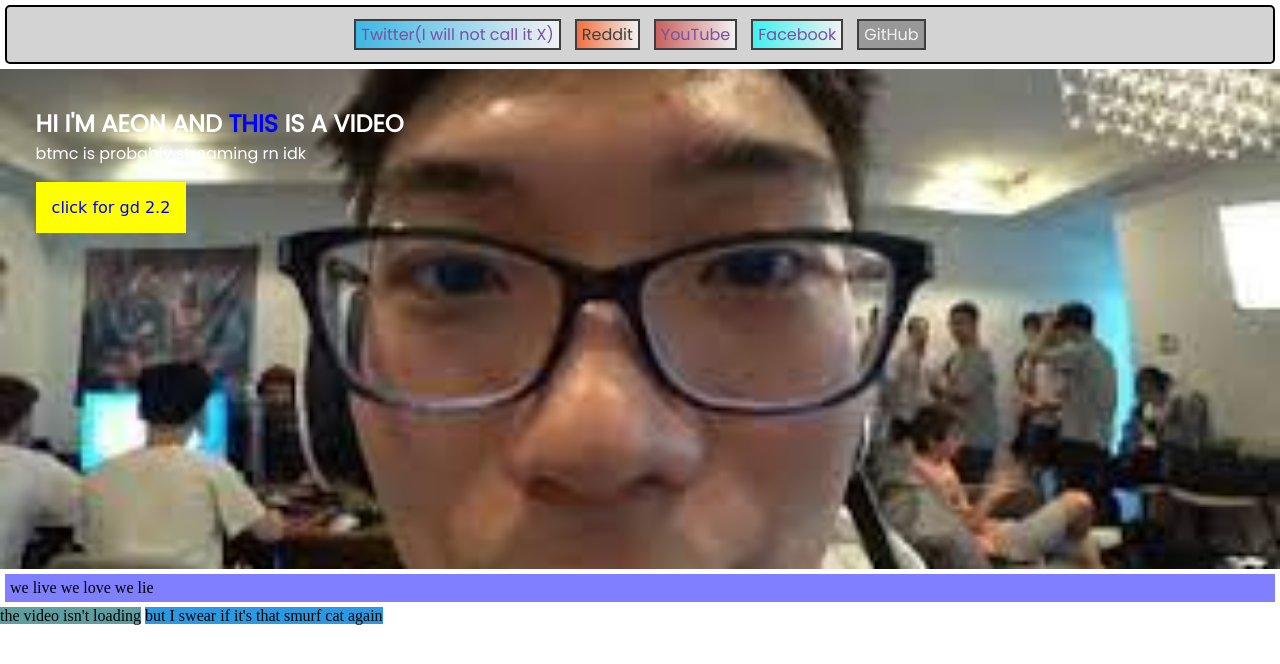
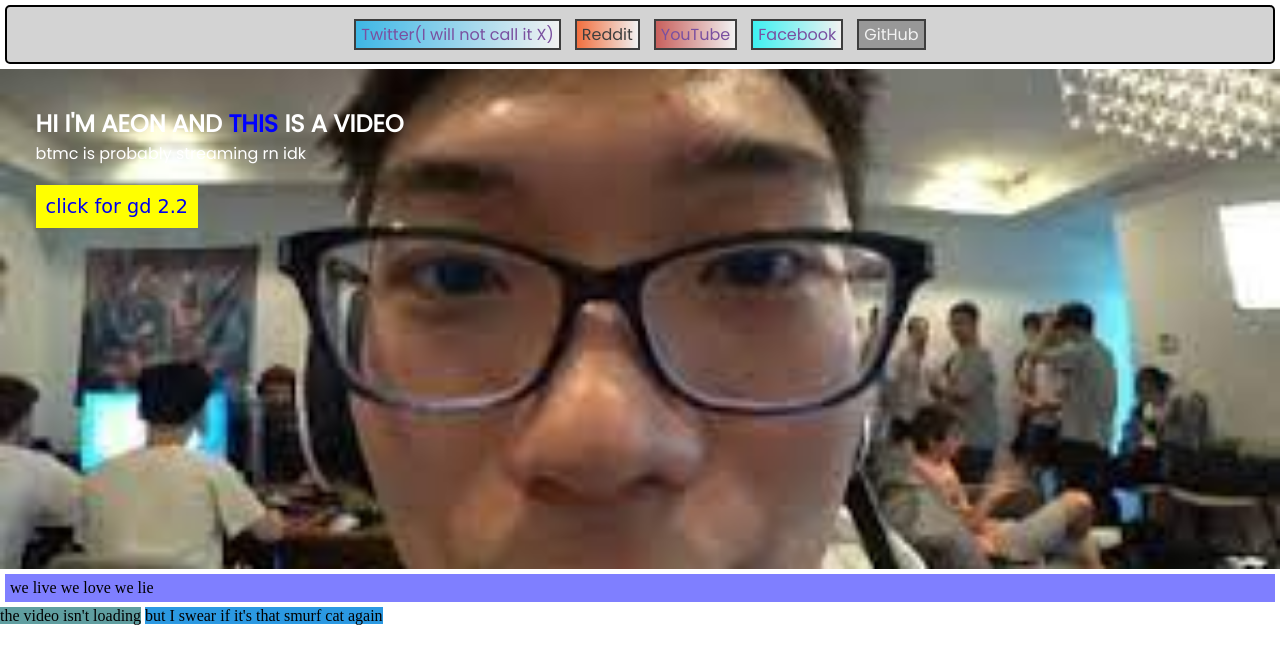
Before and after one commit to usernamewastake/KyleBandico_Module5, a plain HTML site: page index.html in a window 1280 px wide. In both pictures the pointer is over the link "click for gd 2.2". Drawn offline with Linux system fonts and the light colour scheme.

Commit message:
updated index.html

```diff
--- a/style.css
+++ b/style.css
@@ -86,4 +86,11 @@ div{
     margin-top: 1em;
     background-color: yellow;
     font-family: 'Comic Neue', cursive;
+    opacity: 0.7;
+    transition: 0.6s;
 }
+.bannertext a:hover{
+    opacity: 1;
+    transition: 0.6s;
+    font-size: larger;
+    padding: 10px;
```
